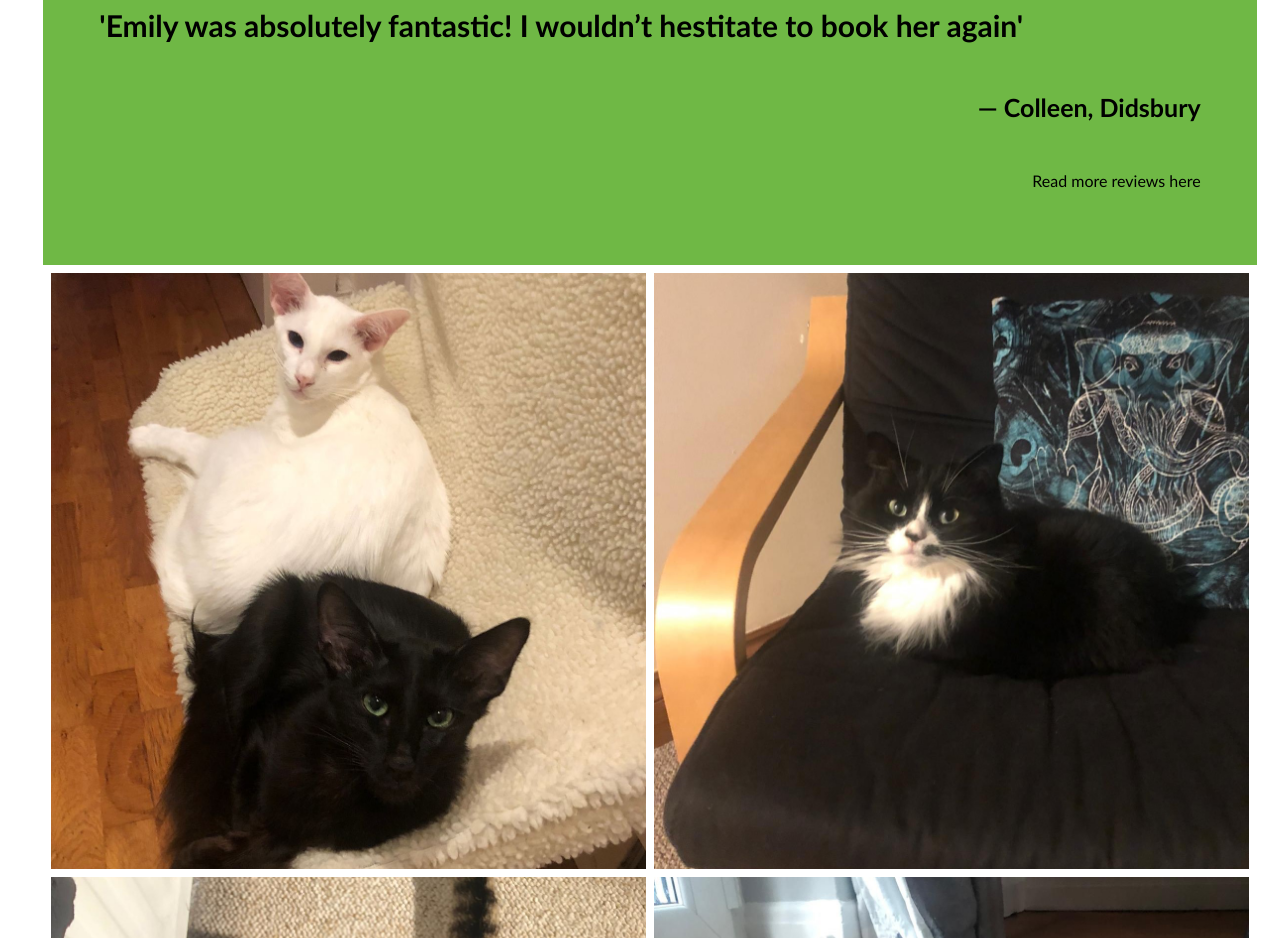
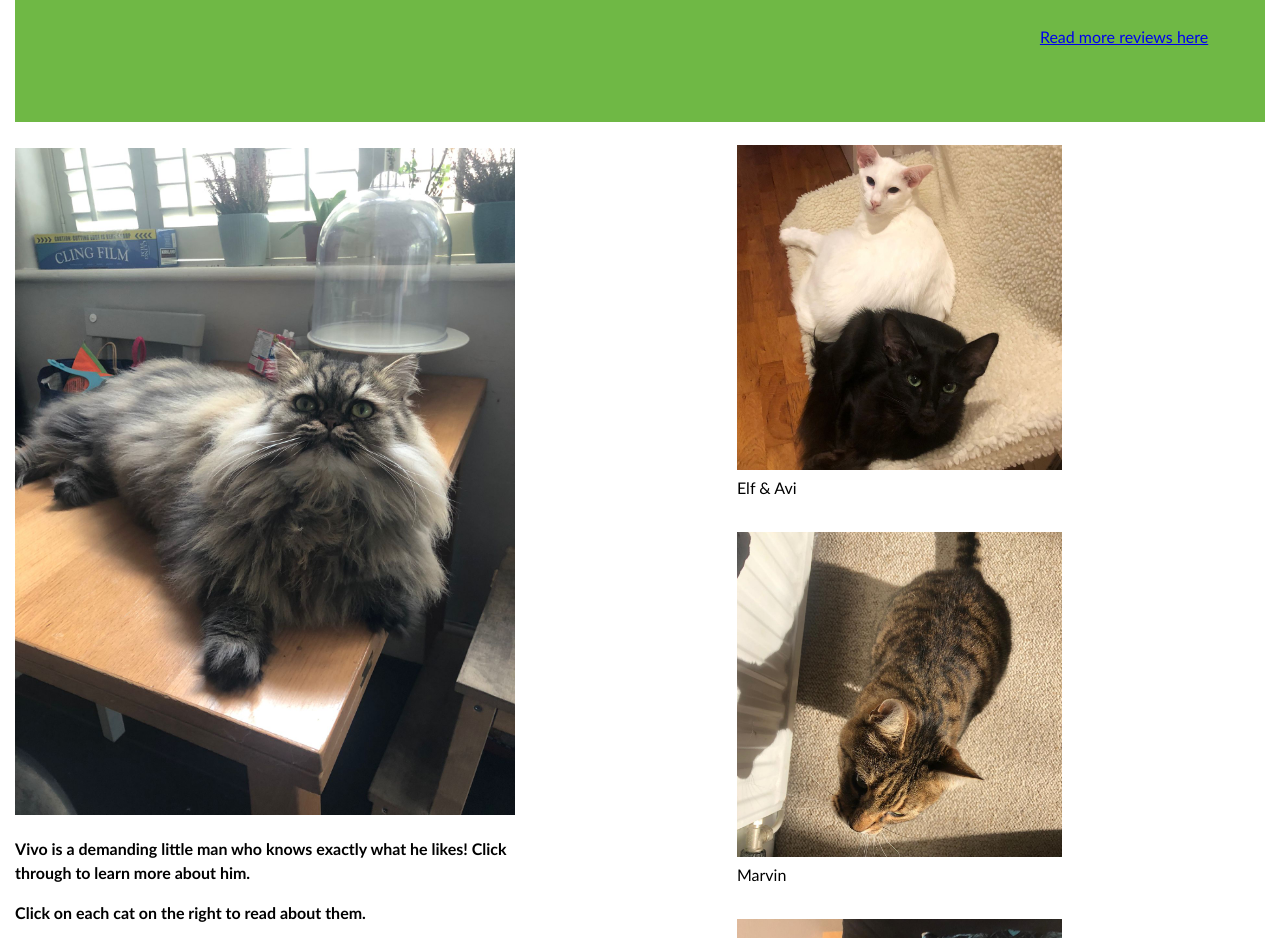
Before and after one commit to emilycsimpson/Challenge2, a plain HTML site: page index.html in a window 1280 px wide. Shown: the part 1142-2080 px from the top of the page. Drawn offline with Linux system fonts and the light colour scheme.

Commit message:
Final commit
Updated HTML + CSS

```diff
--- a/css/style.css
+++ b/css/style.css
@@ -65,9 +65,7 @@ h5 {
 .flexbox2 {
   padding: 2mm;
   display: flex;
-  flex-direction: column;
-  flex-wrap: nowrap;
-  margin-left: 20px;
+  flex-direction: row;
 }
 
 .flexbox2-item1 {
@@ -86,6 +84,7 @@ h5 {
 .flexbox2-item2 {
   align-items: flex-end;
   justify-content: center;
+  margin-left: 2mm;
 }
 
 
@@ -113,6 +112,7 @@ h5 {
   background-color: var(--green);
   padding: 15mm;
   margin-top: 2mm;
+  margin-bottom: 2mm;
 }
 
 .flexbox4 #quote {
@@ -134,25 +134,45 @@ h5 {
   justify-content: flex-end;
 }
 
-.row {
+.flexbox5 {
+  display: flex;
+  flex-direction: row;
+}
+
+.flexbox5 img {
+  width: 500px;
+}
+
+.main-image {
+  width: 500px;
+  margin-top: 5mm;
+}
+
+.flexbox5 p {
+  justify-content: center;
+  font-weight: bold;
+}
+
+.image-gallery {
+  margin-left: 5mm;
+  margin-top: 0;
   display: flex;
   flex-wrap: wrap;
-  padding: 0 4px;
+  justify-content: space-evenly;
 }
 
-.column {
-  flex: 25%;
-  max-width: 50%;
-  padding: 0 4px;
+.image-gallery img {
+  height: 325px;
+  width: auto;
 }
 
-.column img {
-  margin-top: 8px;
-  vertical-align: middle;
-  width: 100%;
+.image-gallery figcaption {
+  justify-content: center;
 }
 
 .page-section-contact {
+  margin-top: 2mm;
+  display: block;
   background-color: var(--white);
   padding: 2mm;
 }
--- a/index.html
+++ b/index.html
@@ -33,13 +33,14 @@
   <div class="flexbox2">
     <img class="flexbox2-item1" src="./images/bio.jpeg" alt="Woman with black cat">
     <section id="about">
-      <h2 flexbox2-item2>About Me</h2>
-      <p flexbox2-item2>
+      <h2 class="flexbox2-item2">About Me</h2>
+      <p class="flexbox2-item2">
         Hi! I’m Emily, and I am a genuine cat lover - I grew up with family cats and have had them as an adult for
         over a decade. I have looked after all types of cats from kittens to seniors, sociable and very shy, and am
         comfortable administering medication, including injections. Rest assured that your cat will be well looked after
         while you are away, with text updates at each visit.</p>
     </section>
+  </div>
 
   <section class="flexbox3">
     <div class="flexbox3-1">
@@ -63,21 +64,39 @@
     <h2> Client testimonials </h2>
     <h4 id="quote">'Emily was absolutely fantastic! I wouldn’t hestitate to book her again'</h4>
     <h5 id="quote">— Colleen, Didsbury</h5>
-      <p id="quote">Read more reviews here</p>
+    <p id="quote">
+      <a href="https://catinaflat.co.uk/pet-sitter/13429">Read more reviews here</a>
+    </p>
   </section>
 
-    <div class="row">
-      <div class="column">
+  <div class="flexbox5">
+    <div class="main-image"> <a href="https://catinaflat.co.uk/pet-sitter/13429"><img src="./images/Vivo.jpeg"
+          alt="A long-haired cat sitting on a table"> </a>
+      <p>Vivo is a demanding little man who knows exactly what he
+        likes! Click through to learn more about him.</p>
+      <p>Click on each cat on the right to read about them.</p>
+    </div>
+    <div class="image-gallery">
+      <figure>
         <a href="https://catinaflat.co.uk/pet-sitter/13429"><img src="./images/Elf & Avi-web.jpeg"
-            alt="Two cats on a radiator bed"></a>
+            alt="A black and a white cat lying on a radiator bed"></a>
+        <figcaption>Elf & Avi</figcaption>
+      </figure>
+      <figure>
         <a href="https://catinaflat.co.uk/pet-sitter/13429"><img src="./images/Marvin-web.jpeg"
             alt="A tabby cat in the sunshine"></a>
-      </div>
-      <div class="column">
+        <figcaption>Marvin</figcaption>
+      </figure>
+      <figure>
         <a href="https://catinaflat.co.uk/pet-sitter/13429"><img src="./images/Daphne-web.jpeg"
             alt="A black and white cat lying on an armchair"></a>
+        <figcaption>Daphne</figcaption>
+      </figure>
+      <figure>
         <a href="https://catinaflat.co.uk/pet-sitter/13429"><img src="./images/Theo-lying-web.jpeg"
             alt="A grey and tabby cat lying on wooden floor, looking into the camera"></a>
+        <figcaption>Theo</figcaption>
+      </figure>
     </div>
   </div>
 
```
Lines whose indentation alone changed are shown as unchanged.
